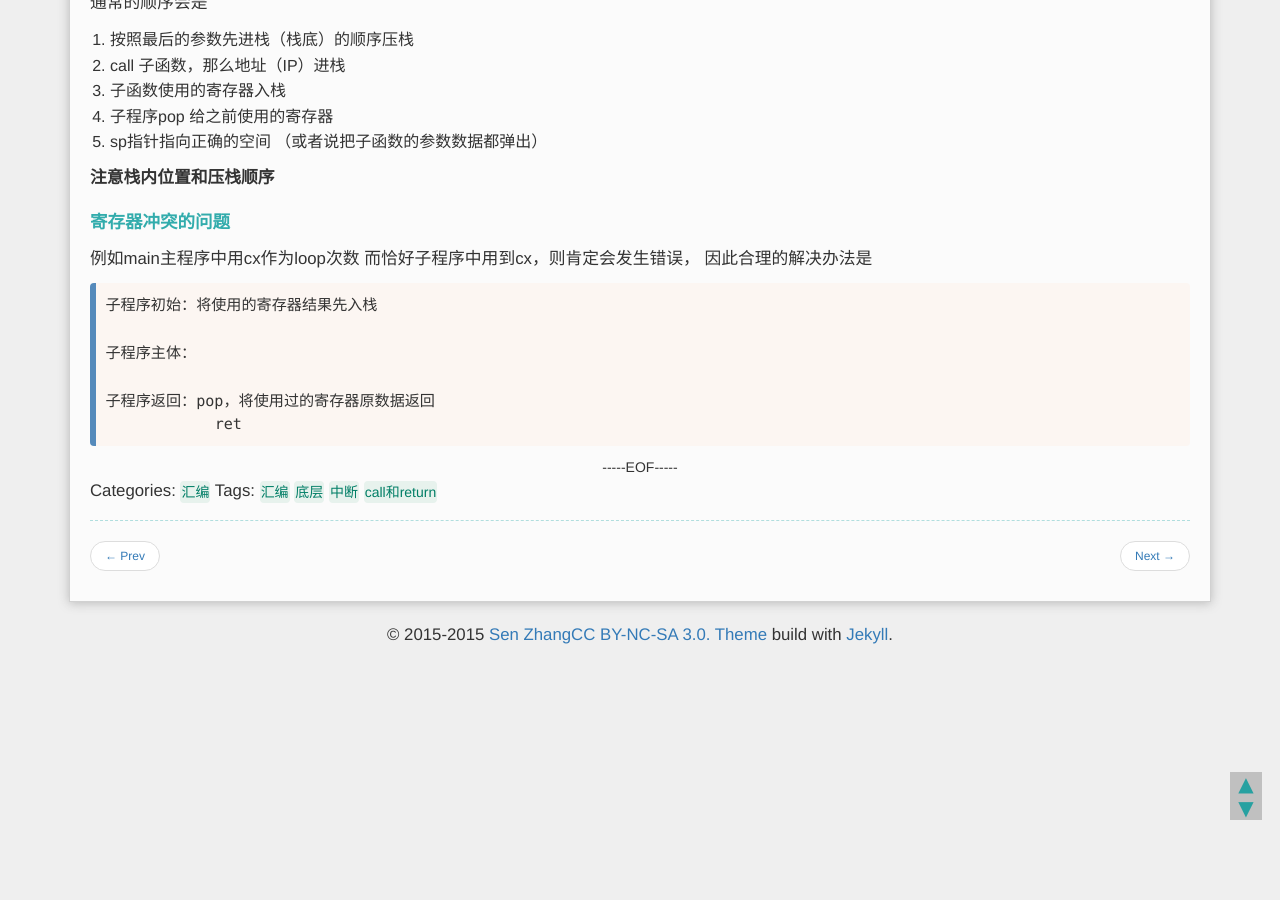
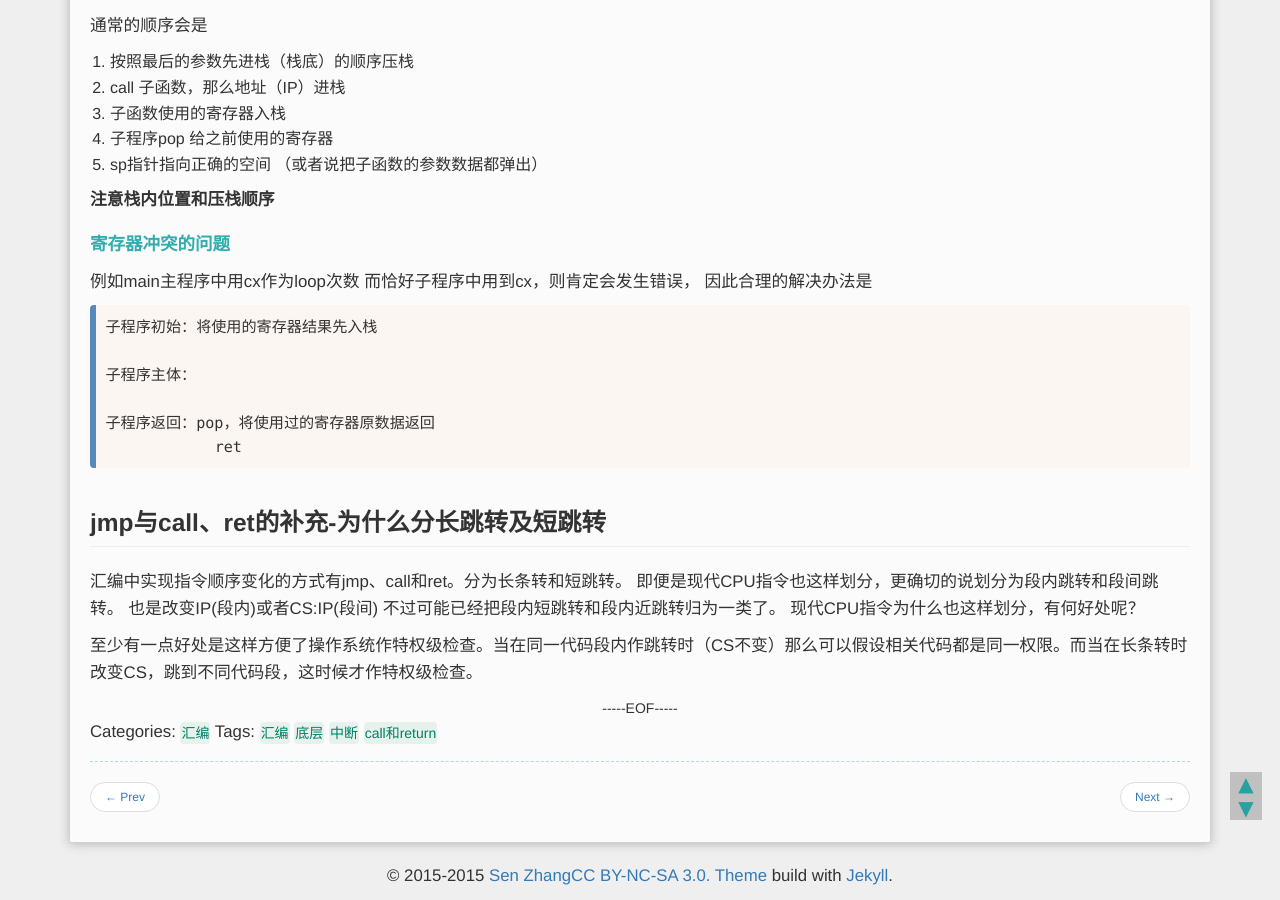
Before and after one commit to SenZhangAI/senzhangai.github.com, a Jekyll site: the page built from _posts/2015-07-18-assembly-language-chapter-10.md, in a window 1280 px wide and 900 px high, scrolled down 3088 px. Built offline with Jekyll 4.4.1, drawn with Linux system fonts in a browser that asks for light colours; Markdown is read by kramdown in place of the engine named in the settings; comment, search, counter and statistics services are not loaded; some of the changed text lies outside the part shown.

Commit message:
addtion knowledge about short and long jmp

````diff
--- a/_posts/2015-07-18-assembly-language-chapter-10.md
+++ b/_posts/2015-07-18-assembly-language-chapter-10.md
@@ -168,3 +168,12 @@ mov bx, [bx + 6]
 子程序返回：pop，将使用过的寄存器原数据返回
             ret
 ```
+
+## jmp与call、ret的补充-为什么分长跳转及短跳转
+汇编中实现指令顺序变化的方式有jmp、call和ret。分为长条转和短跳转。
+即便是现代CPU指令也这样划分，更确切的说划分为段内跳转和段间跳转。
+也是改变IP(段内)或者CS:IP(段间)
+不过可能已经把段内短跳转和段内近跳转归为一类了。
+现代CPU指令为什么也这样划分，有何好处呢？
+
+至少有一点好处是这样方便了操作系统作特权级检查。当在同一代码段内作跳转时（CS不变）那么可以假设相关代码都是同一权限。而当在长条转时改变CS，跳到不同代码段，这时候才作特权级检查。
````
Also changed, not shown: _posts/2015-07-16-assembly-language-chapter-8.md (+2 -0 lines).
